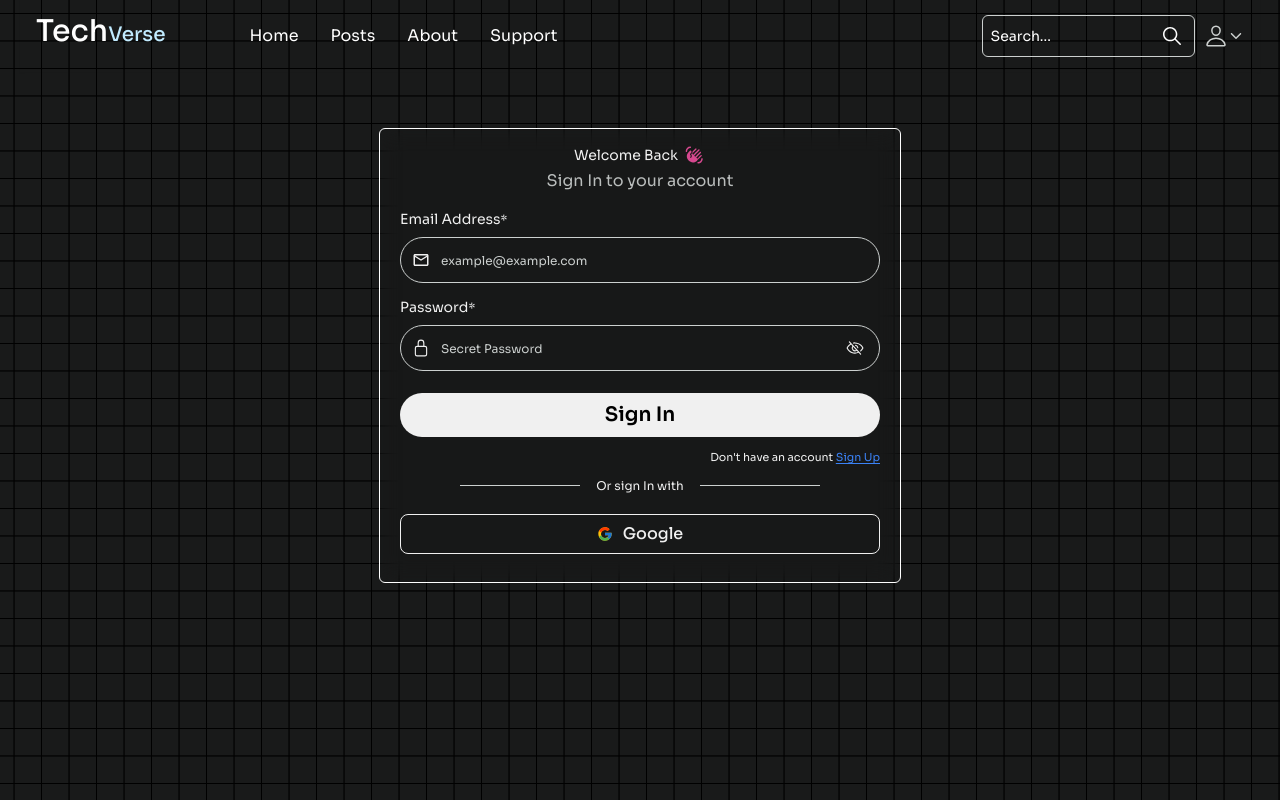
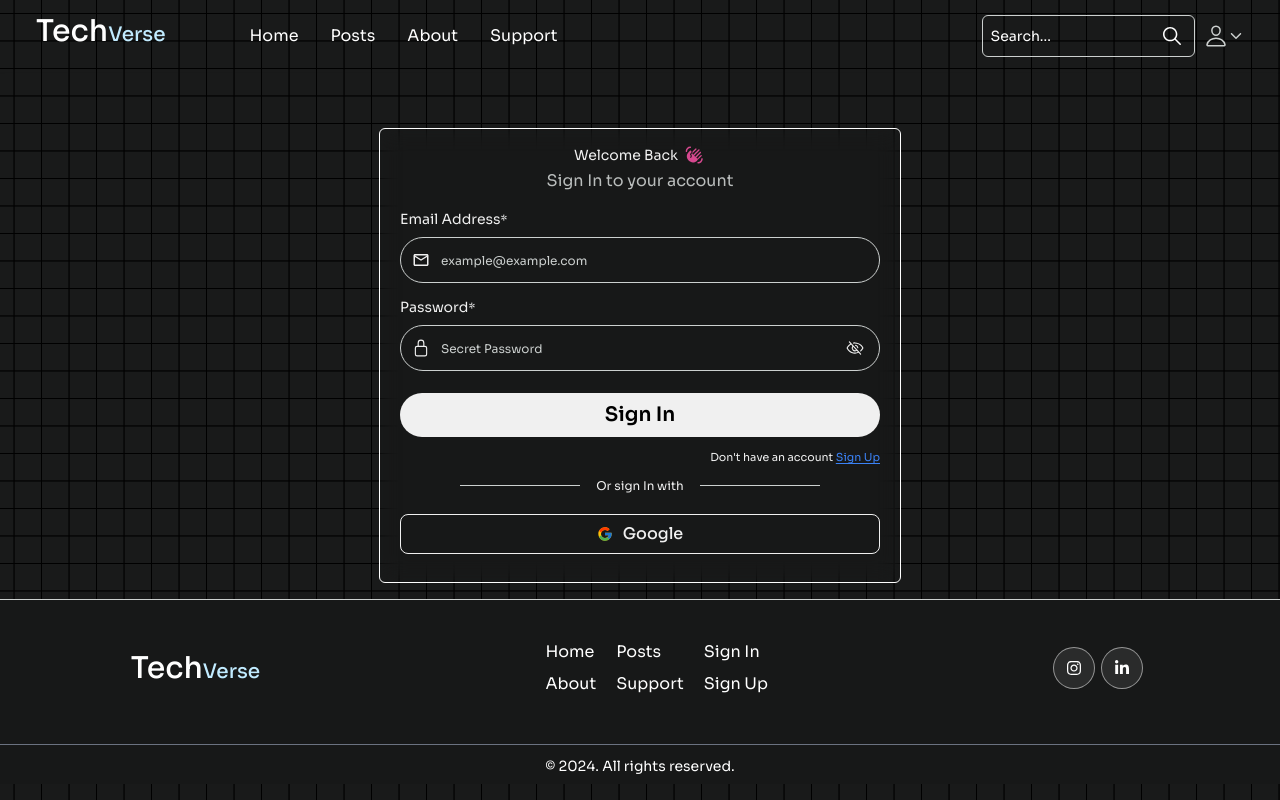
Before and after one commit to Dev-with-Osm/TechVerse, a React (Vite) app in the folder client/: page /sign-in in a window 1280 px wide. Built offline with nearby package versions, Linux system fonts and the light colour scheme; no server answers.

Commit message:
add the footer

```diff
--- a/client/src/App.jsx
+++ b/client/src/App.jsx
@@ -12,17 +12,22 @@ import AddPost from './pages/AddPostPage';
 import PostPage from './pages/PostPage';
 import UserPosts from './pages/UserPosts';
 import EditPost from './pages/EditPost';
+import PostsPage from './pages/PostsPage';
+import Footer from './components/Footer';
 
 export default function App() {
   return (
     <BrowserRouter>
       <Navbar />
+      <div className="pages-container">
         <Routes>
           <Route path="/" element={<HomePage />} />
           <Route path="/sign-in" element={<SignInPage />} />
           <Route path="/sign-up" element={<SignUpPage />} />
           <Route path="*" element={<PageNotFound />} />
           <Route path="/about" element={<AboutPage />} />
+
+          <Route path="/posts" element={<PostsPage />} />
           <Route path="/post/:postId" element={<PostPage />} />
           <Route element={<PrivateRoute />}>
             <Route path="edit-post/:postId" element={<EditPost />} />
@@ -32,6 +37,9 @@ export default function App() {
             <Route path="/my-posts" element={<UserPosts />} />
           </Route>
         </Routes>
+      </div>
+
+      <Footer />
     </BrowserRouter>
   );
 }
--- /dev/null
+++ b/client/src/components/Footer/index.jsx
@@ -0,0 +1,70 @@
+import React from 'react';
+import { FaInstagram, FaLinkedinIn } from 'react-icons/fa6';
+import { useSelector } from 'react-redux';
+import { Link } from 'react-router-dom';
+import './style.css';
+
+export default function Footer() {
+  const currentYear = new Date().getFullYear();
+
+  const { currentUser } = useSelector((state) => state.user);
+  return (
+    <div className="w-full h-full bg-[#171818] text-white border-t border-text-secondary">
+      <div className="max-w-7xl mx-auto py-10  justify-around items-center flex flex-col md:flex-row gap-6 ">
+        <div>
+          <Link to={'/'} className="text-3xl font-medium md:-mt-2.5">
+            Tech<span className="text-xl text-text">Verse</span>
+          </Link>
+        </div>
+        <div className="flex gap-5">
+          <div className="flex flex-col gap-2">
+            <Link to={'/'} className="">
+              Home
+            </Link>
+            <Link to={'/about'} className="">
+              About
+            </Link>
+          </div>
+          <div className="flex flex-col gap-2">
+            <Link to={'/posts'} className="">
+              Posts
+            </Link>
+            <Link to={'/support'} className="">
+              Support
+            </Link>
+          </div>
+          <div className="flex flex-col gap-2">
+            {!currentUser ? (
+              <div className="flex flex-col gap-2">
+                <Link to={'/sign-in'} className="">
+                  Sign In
+                </Link>
+                <Link to={'/sign-up'} className="">
+                  Sign Up
+                </Link>
+              </div>
+            ) : (
+              ''
+            )}
+          </div>
+        </div>
+        <div>
+          <div className="social-icon">
+            <a href="#">
+              <FaInstagram />
+            </a>
+            <a href="#">
+              <FaLinkedinIn />
+            </a>
+          </div>
+        </div>
+      </div>
+      <div className="h-[0.5px] max-w-7xl mx-auto my-2 bg-gray-500" />
+      <div className="p-1 pb-2">
+        <p className="text-center text-sm">
+          &copy; {currentYear}. All rights reserved.
+        </p>
+      </div>
+    </div>
+  );
+}
--- /dev/null
+++ b/client/src/components/Footer/style.css
@@ -0,0 +1,33 @@
+.social-icon {
+  display: inline-block;
+}
+.social-icon a {
+  width: 42px;
+  height: 42px;
+  background: rgba(217, 217, 217, 0.1);
+  display: inline-flex;
+  border-radius: 50%;
+  margin-right: 6px;
+  align-items: center;
+  justify-content: center;
+  line-height: 1;
+  border: 1px solid rgba(255, 255, 255, 0.5);
+}
+.social-icon a::before {
+  content: '';
+  width: 42px;
+  height: 42px;
+  position: absolute;
+  background-color: #ffffff;
+  border-radius: 50%;
+  transform: scale(0);
+  transition: 0.3s ease-in-out;
+}
+.social-icon a:hover::before {
+  transform: scale(1);
+}
+
+.social-icon a:hover svg {
+  filter: brightness(0) saturate(100%) invert(0%) sepia(7%) saturate(98%)
+    hue-rotate(346deg) brightness(95%) contrast(86%);
+}
--- a/client/src/components/Posts/index.jsx
+++ b/client/src/components/Posts/index.jsx
@@ -135,7 +135,8 @@ export default function PostItem({ PostItem, id }) {
             sharesLength={sharesLength}
           />
         </div>
-        <div className="px-2 flex flex-col justify-between ">
+        <div className="absolute bottom-0 w-full pr-4 py-1 pl-2">
+          <div className=" flex flex-col justify-between ">
             <div>
               <p className="text-[10px] text-slate-300">
                 {post.views} <span>View(s)</span>
@@ -145,7 +146,8 @@ export default function PostItem({ PostItem, id }) {
               <p className="text-[10px]">
                 View all {post.comments?.length || 0} comment...
               </p>
-            <p className="text-[10px]">{fromNow}</p>
+              <p className="text-[10px] ">{fromNow}</p>
+            </div>
           </div>
         </div>
       </div>
--- a/client/src/index.css
+++ b/client/src/index.css
@@ -3,8 +3,10 @@
 @tailwind components;
 @tailwind utilities;
 
+.pages-container {
+  @apply text-primary max-w-[1240px] mx-auto;
+}
 body {
-  @apply text-primary max-w-[1240px] mx-auto;
   font-family: 'Sora', sans-serif;
   width: 100%;
   height: 100%;
--- /dev/null
+++ b/client/src/pages/HomePage/components/MostLikedPosts/index.jsx
@@ -0,0 +1,24 @@
+import React, { useEffect, useState } from 'react';
+import PostItem from '../../../../components/Posts';
+
+export default function MostLikedPosts() {
+  const [MostLikedPosts, setMostLikedPosts] = useState([]);
+  useEffect(() => {
+    const fetchMostLikesPosts = async () => {
+      const res = await fetch('/api/post/all-posts?limit=3&sort=likes');
+      const data = await res.json();
+      setMostLikedPosts(data);
+    };
+    fetchMostLikesPosts();
+  }, []);
+  return (
+    <div className="my-10 flex justify-center">
+      <div className="grid grid-cols-1 sm:grid-cols-2 lg:grid-cols-3 gap-5 md:gap-y-8 md:gap-x-16">
+        {MostLikedPosts &&
+          MostLikedPosts.map((post) => (
+            <PostItem PostItem={post} id={post._id} key={post._id} />
+          ))}
+      </div>
+    </div>
+  );
+}
--- /dev/null
+++ b/client/src/pages/HomePage/components/RecentPosts/index.jsx
@@ -0,0 +1,24 @@
+import React, { useEffect, useState } from 'react';
+import PostItem from '../../../../components/Posts';
+
+export default function RecentPosts() {
+  const [recentPosts, setRecentPosts] = useState([]);
+  useEffect(() => {
+    const fetchMostLikesPosts = async () => {
+      const res = await fetch('/api/post/all-posts?limit=3&sort=createdAt');
+      const data = await res.json();
+      setRecentPosts(data);
+    };
+    fetchMostLikesPosts();
+  }, []);
+  return (
+    <div className="my-10 flex justify-center">
+      <div className="grid grid-cols-1 sm:grid-cols-2 lg:grid-cols-3 gap-5 md:gap-y-8 md:gap-x-16">
+        {recentPosts &&
+          recentPosts.map((post) => (
+            <PostItem PostItem={post} id={post._id} key={post._id} />
+          ))}
+      </div>
+    </div>
+  );
+}
--- a/client/src/pages/HomePage/index.jsx
+++ b/client/src/pages/HomePage/index.jsx
@@ -7,6 +7,11 @@ import Statistics from './components/Statistics';
 import Loader from '../../components/Loader';
 import TrandingPosts from './components/TrandingPosts';
 import { AiOutlineThunderbolt } from 'react-icons/ai';
+import { BsHandThumbsUp } from 'react-icons/bs';
+import MostLikedPosts from './components/MostLikedPosts';
+import { FaRegClock } from 'react-icons/fa6';
+import RecentPosts from './components/RecentPosts';
+import { LuCalendarClock } from 'react-icons/lu';
 
 export default function HomePage() {
   const [isLoading, setIsLoading] = useState(true);
@@ -34,18 +39,37 @@ export default function HomePage() {
           <Statistics />
 
           <div className=" mt-10">
-            <div className=" flex items-center justify-between  ">
+            <div className=" flex items-center   ">
               <h1 className="text-left text-2xl flex items-center gap-1">
                 <span>
                   <AiOutlineThunderbolt />
                 </span>
-                Tranding Posts:
+                Tranding posts:
               </h1>
-              <button className="p-2 bg-text text-black rounded-md">
-                see more
-              </button>
             </div>
             <TrandingPosts />
+          </div>
+          <div className=" mt-10">
+            <div className=" flex items-center   ">
+              <h1 className="text-left text-2xl flex items-center gap-2">
+                <span>
+                  <BsHandThumbsUp className="text-xl" />
+                </span>
+                Most liked:
+              </h1>
+            </div>
+            <MostLikedPosts />
+          </div>
+          <div className=" mt-10">
+            <div className=" flex items-center   ">
+              <h1 className="text-left text-2xl flex items-center gap-2">
+                <span>
+                  <LuCalendarClock className="text-xl" />
+                </span>
+                Recent posts:
+              </h1>
+            </div>
+            <RecentPosts />
           </div>
         </>
       )}
--- /dev/null
+++ b/client/src/pages/PostsPage/index.jsx
@@ -0,0 +1,15 @@
+import React from 'react';
+import './style.css';
+
+export default function PostsPage() {
+  return (
+    <div className="flex flex-col md:flex-row gap-5">
+      <div className="w-1/4 border-b md:border-b-0 md:border-r p-1 h-[85vh]">
+        left
+      </div>
+      <div className="w-3/4 border h-[85vh] overflow-y-auto">
+        <div className=" h-[3000px]">right</div>
+      </div>
+    </div>
+  );
+}
--- /dev/null
+++ b/client/src/pages/PostsPage/style.css
@@ -0,0 +1,18 @@
+::-webkit-scrollbar {
+  width: 8px;
+}
+/* Track */
+::-webkit-scrollbar-track {
+  /* background: #939292; */
+}
+
+/* Handle */
+::-webkit-scrollbar-thumb {
+  background: #555;
+  border-radius: 20px;
+}
+
+/* Handle on hover */
+::-webkit-scrollbar-thumb:hover {
+  background: #555;
+}
```
Lines whose indentation alone changed are shown as unchanged.
